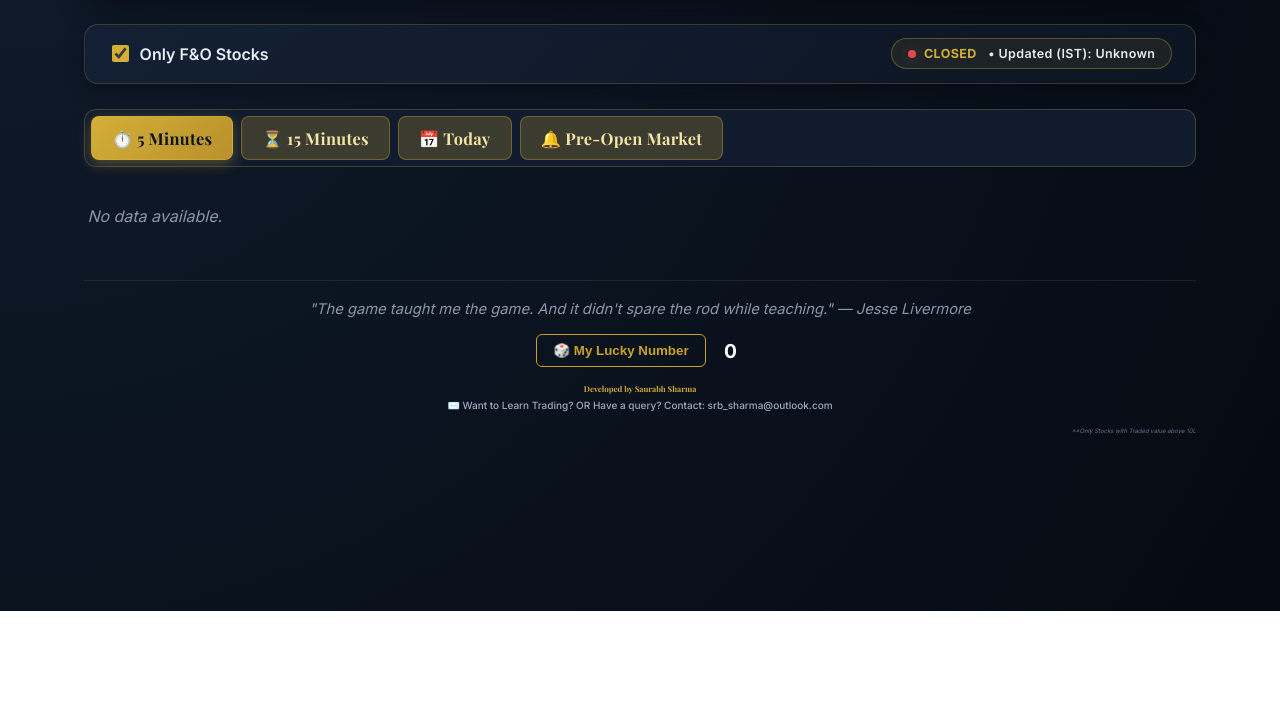
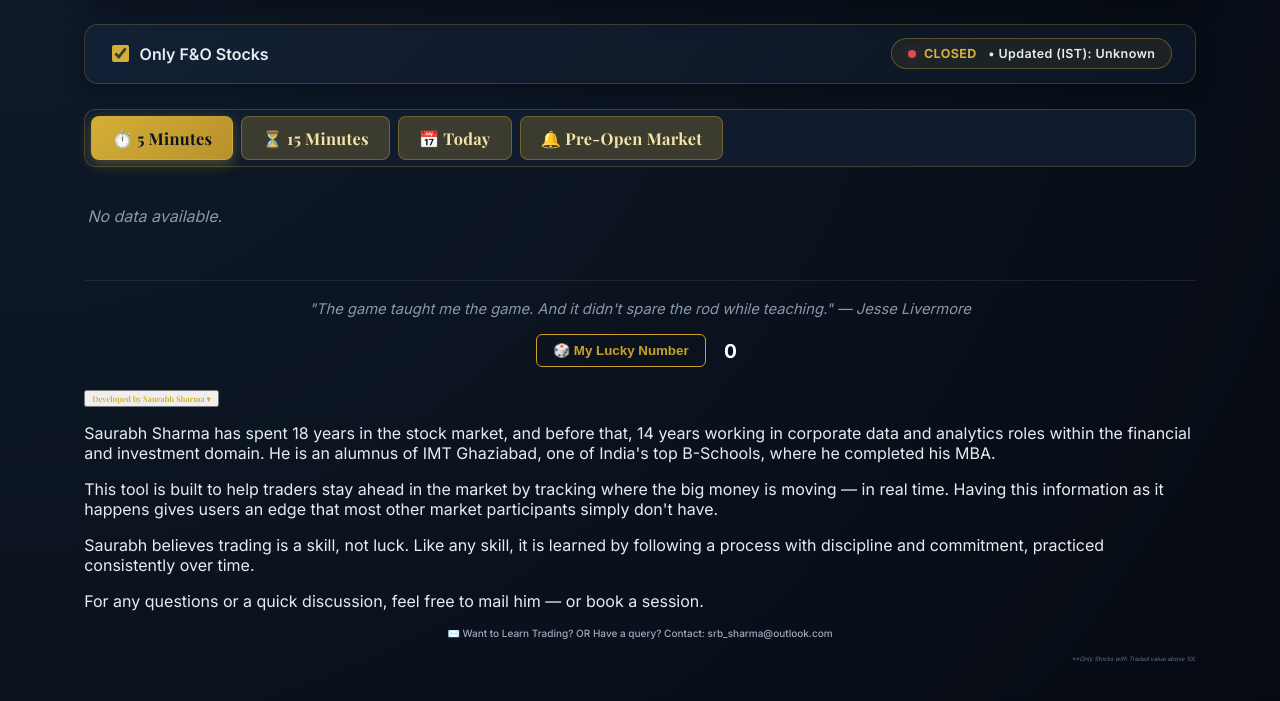
Before and after one commit to srbsharma92/priceAction3, an Astro site in the folder astro-site/: page / in a window 1280 px wide. Shown: the part 189-890 px from the top of the page. Before the commit the page ends 800 px from the top, so only its background shows below. Built offline with nearby package versions, Linux system fonts and the light colour scheme; Astro itself is replaced by a stand-in of ours; no server answers.

Commit message:
Update index.astro

```diff
--- a/astro-site/src/pages/index.astro
+++ b/astro-site/src/pages/index.astro
@@ -47,7 +47,15 @@ import '../styles/theme.css';
         <button id="lucky-btn" class="lucky-btn">🎲 My Lucky Number</button>
         <span id="lucky-number" class="lucky-number">0</span>
       </div>
-      <div class="footer-name">Developed by Saurabh Sharma</div>
+      <div class="about-section">
+        <button id="about-toggle" class="footer-name about-toggle">Developed by Saurabh Sharma ▾</button>
+        <div id="about-content" class="about-content">
+          <p>Saurabh Sharma has spent 18 years in the stock market, and before that, 14 years working in corporate data and analytics roles within the financial and investment domain. He is an alumnus of IMT Ghaziabad, one of India's top B-Schools, where he completed his MBA.</p>
+          <p>This tool is built to help traders stay ahead in the market by tracking where the big money is moving — in real time. Having this information as it happens gives users an edge that most other market participants simply don't have.</p>
+          <p>Saurabh believes trading is a skill, not luck. Like any skill, it is learned by following a process with discipline and commitment, practiced consistently over time.</p>
+          <p>For any questions or a quick discussion, feel free to mail him — or book a session.</p>
+        </div>
+      </div>
       <p class="footer-contact"><a href="mailto:srb_sharma@outlook.com">✉️ Want to Learn Trading? OR Have a query? Contact: srb_sharma@outlook.com</a></p>
       <p class="footer-note">**Only Stocks with Traded value above 10L</p>
     </div>
```
